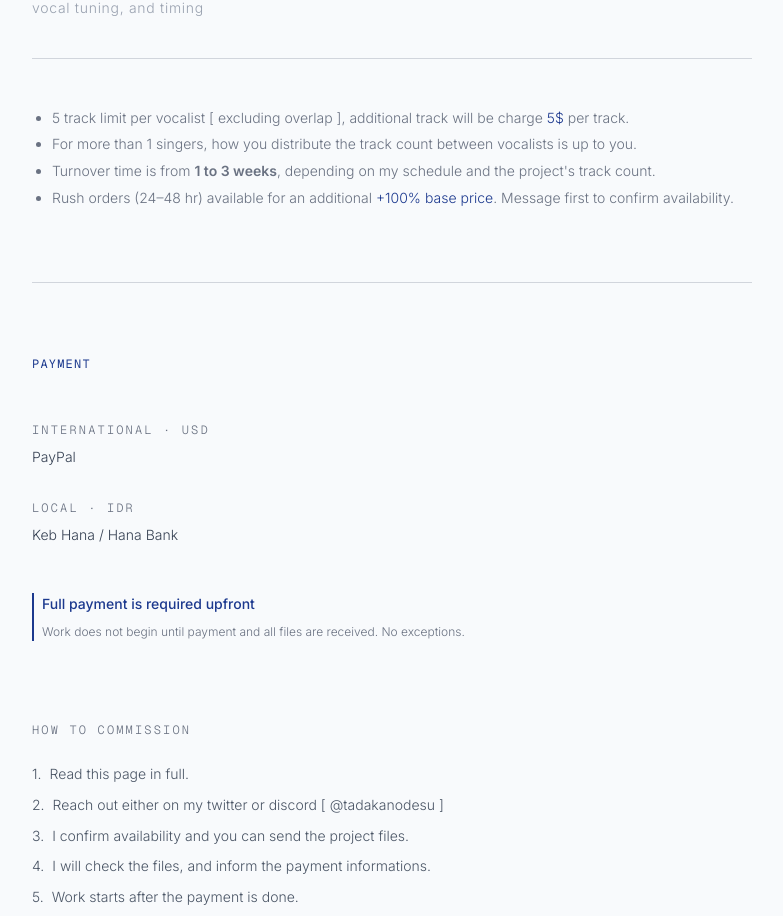
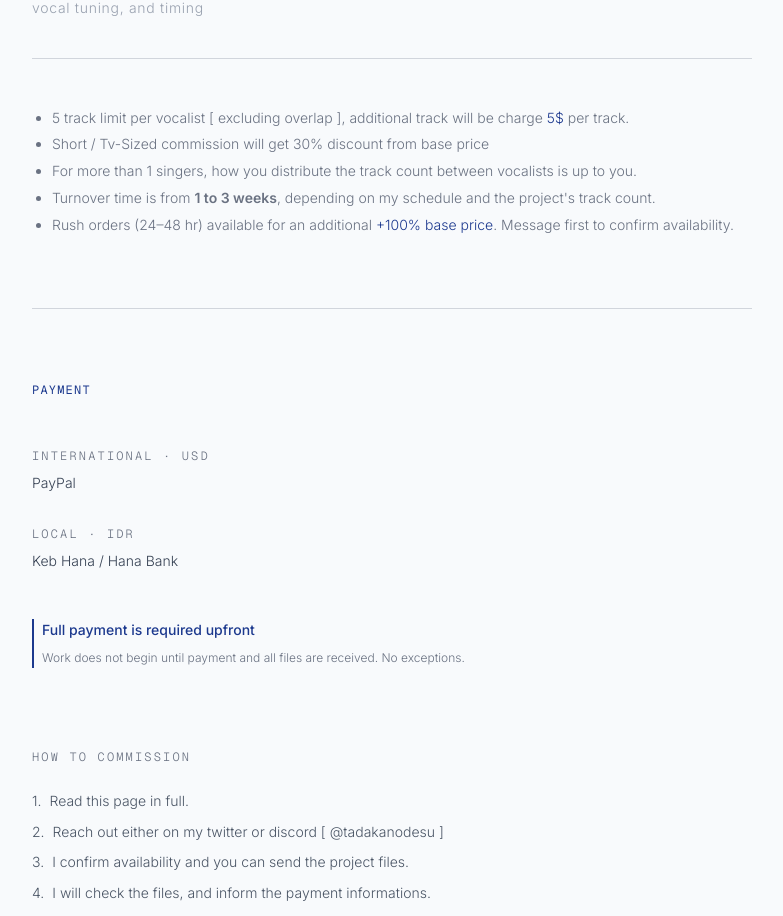
Before and after one commit to tadakanodesu/comms-page, a React (Vite) app: page / in a window 1280 px wide. Shown: the part 1858-2774 px from the top of the page, without its empty margins (248-1031 px from the left). Built offline with nearby package versions, Linux system fonts and the light colour scheme.

Commit message:
second commit

```diff
--- a/src/components/Pricing.jsx
+++ b/src/components/Pricing.jsx
@@ -62,6 +62,9 @@ const Pricing = () => {
             </li>
           ))}
           <li>
+            Short / Tv-Sized commission will get 30% discount from base price
+          </li>
+          <li>
             For more than 1 singers, how you distribute the track count between
             vocalists is up to you.
           </li>
```
